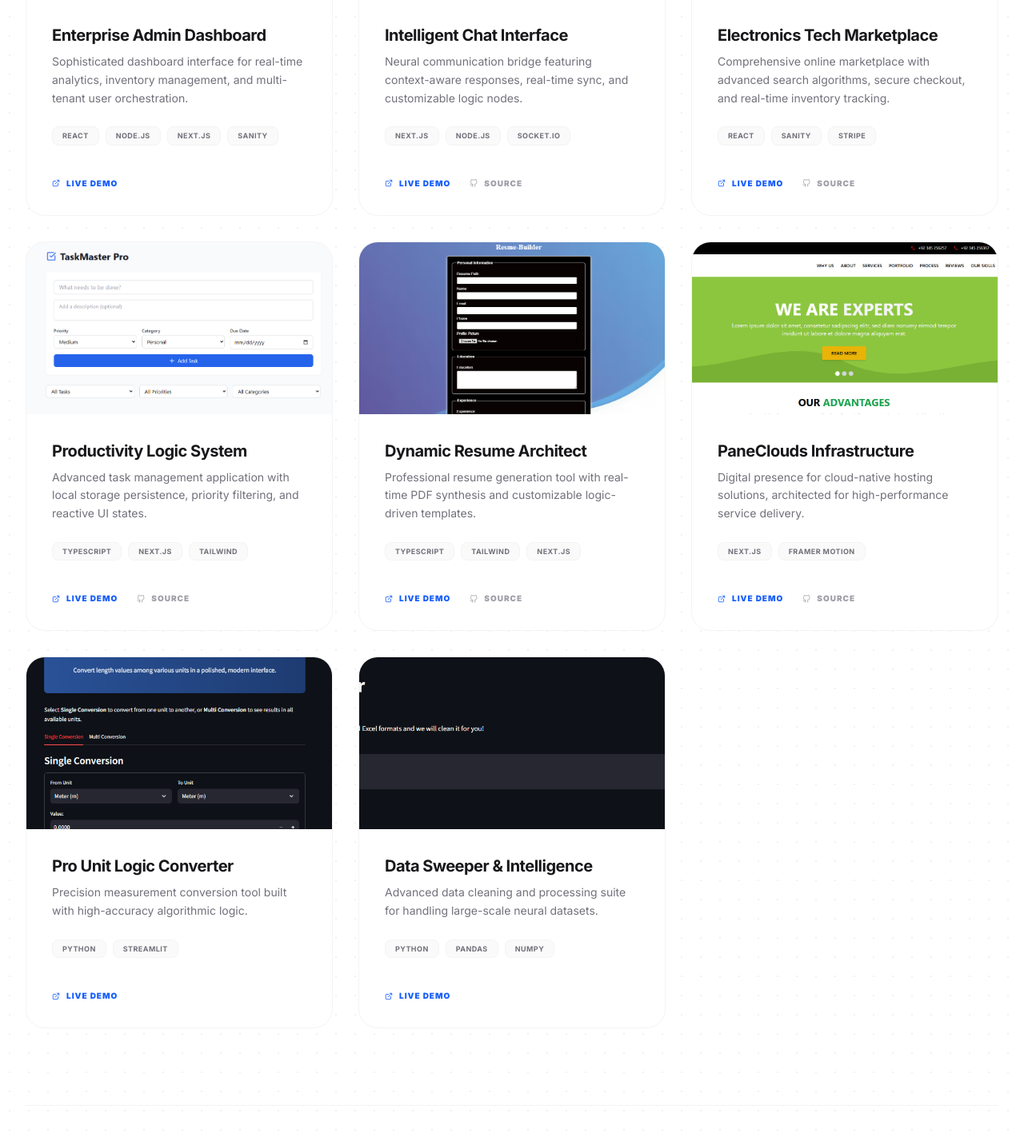
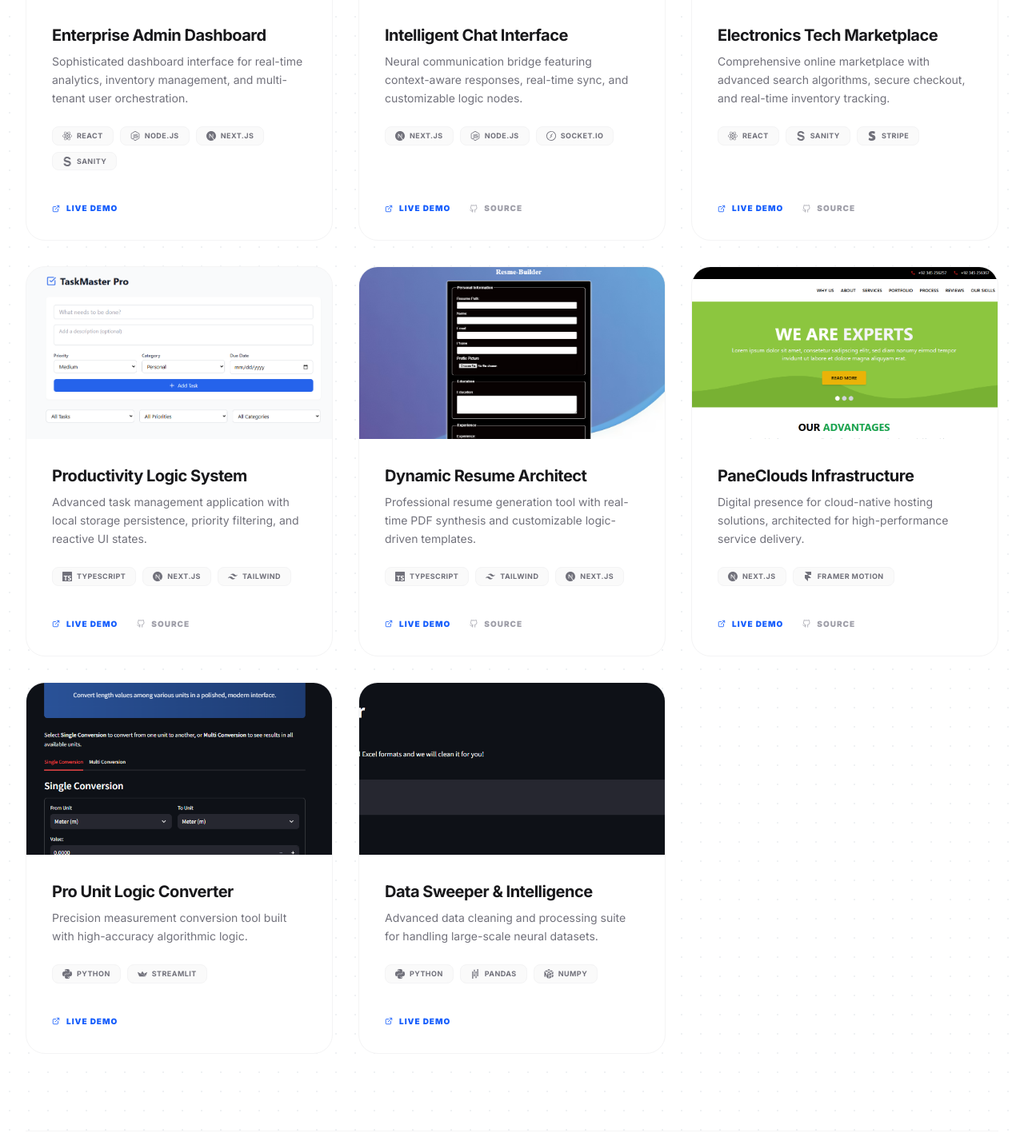
Before and after one commit to muhammadsami987123/Portfolio-with-Next.js, a Next.js app: page /AllProjects in a window 1280 px wide. Shown: the part 1287-2714 px from the top of the page at 80% size. Built offline with nearby package versions, Linux system fonts and the light colour scheme.

Commit message:
update ai project slug page

```diff
--- a/src/app/AllProjects/page.tsx
+++ b/src/app/AllProjects/page.tsx
@@ -7,6 +7,33 @@ import Image from 'next/image';
 import Background from '@/components/Background';
 
 
+
+import {
+  SiPython, SiTypescript, SiOpenai, SiLangchain, SiReact, SiNextdotjs,
+  SiTailwindcss, SiStripe, SiSanity, SiNodedotjs, SiFastapi, SiPostgresql,
+  SiPandas, SiNumpy, SiSocketdotio, SiFramer, SiAmazon, SiStreamlit
+} from 'react-icons/si';
+
+const iconMap: { [key: string]: React.ReactNode } = {
+  'Python': <SiPython />,
+  'TypeScript': <SiTypescript />,
+  'OpenAI': <SiOpenai />,
+  'LangChain': <SiLangchain />,
+  'React': <SiReact />,
+  'Next.js': <SiNextdotjs />,
+  'Tailwind': <SiTailwindcss />,
+  'Stripe': <SiStripe />,
+  'Sanity': <SiSanity />,
+  'Node.js': <SiNodedotjs />,
+  'FastAPI': <SiFastapi />,
+  'PostgreSQL': <SiPostgresql />,
+  'Pandas': <SiPandas />,
+  'Numpy': <SiNumpy />,
+  'Socket.io': <SiSocketdotio />,
+  'Framer Motion': <SiFramer />,
+  'AWS': <SiAmazon />,
+  'Streamlit': <SiStreamlit />,
+};
 
 const projects = [
   {
@@ -229,7 +256,8 @@ export default function AllProjects() {
 
                   <div className="flex flex-wrap gap-2 pt-2">
                     {project.tags.map((tag) => (
-                      <span key={tag} className="px-3 py-1 bg-zinc-50 dark:bg-zinc-800/50 text-zinc-500 dark:text-zinc-400 text-[9px] font-bold uppercase tracking-wider rounded-lg border border-zinc-100 dark:border-zinc-700/50">
+                      <span key={tag} className="flex items-center gap-1.5 px-3 py-1 bg-zinc-50 dark:bg-zinc-800/50 text-zinc-500 dark:text-zinc-400 text-[9px] font-bold uppercase tracking-wider rounded-lg border border-zinc-100 dark:border-zinc-700/50 group-hover:text-zinc-900 dark:group-hover:text-white transition-colors">
+                        {iconMap[tag] && <span className="text-[12px]">{iconMap[tag]}</span>}
                         {tag}
                       </span>
                     ))}
--- a/src/app/Projects/page.tsx
+++ b/src/app/Projects/page.tsx
@@ -152,9 +152,14 @@ export default function Projects() {
                   </div>
                 </div>
 
-                <Link href="/AllProjects" className="inline-flex items-center gap-2 px-6 py-3.5 bg-white text-zinc-900 font-bold text-sm rounded-xl hover:bg-zinc-100 transition-all hover:scale-[1.02] active:scale-[0.98]">
-                  Explore AI Agents <FiArrowRight />
-                </Link>
+                <div className="flex flex-wrap gap-4">
+                  <Link href="/AllProjects" className="inline-flex items-center gap-2 px-6 py-3.5 bg-white text-zinc-900 font-bold text-sm rounded-xl hover:bg-zinc-100 transition-all hover:scale-[1.02] active:scale-[0.98]">
+                    Explore AI Agents <FiArrowRight />
+                  </Link>
+                  <Link href="/case-study/ai-agents" className="inline-flex items-center gap-2 px-6 py-3.5 bg-blue-600/10 border border-blue-600/20 text-blue-500 font-bold text-sm rounded-xl hover:bg-blue-600/20 transition-all hover:scale-[1.02] active:scale-[0.98]">
+                    View Case Study <FiExternalLink />
+                  </Link>
+                </div>
               </div>
 
               <div className="flex-1 w-full max-w-[320px] aspect-square rounded-2xl bg-zinc-800/30 border border-zinc-700/30 p-6 flex flex-col items-center justify-center text-center relative overflow-hidden group/card scale-90 lg:scale-100">
```
